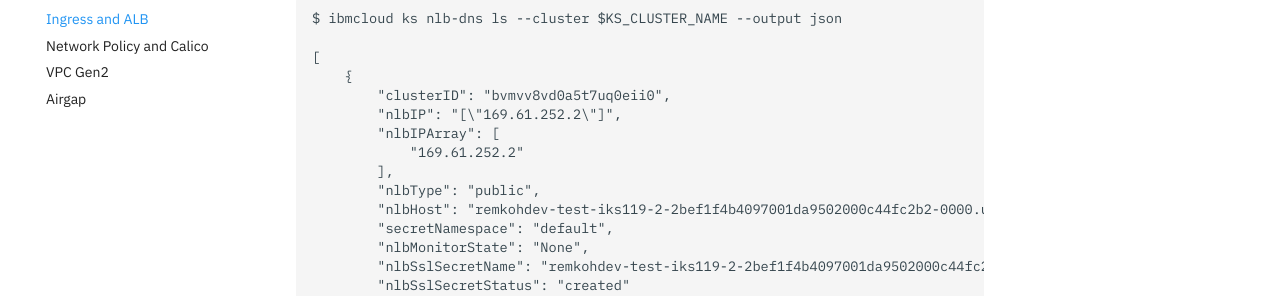
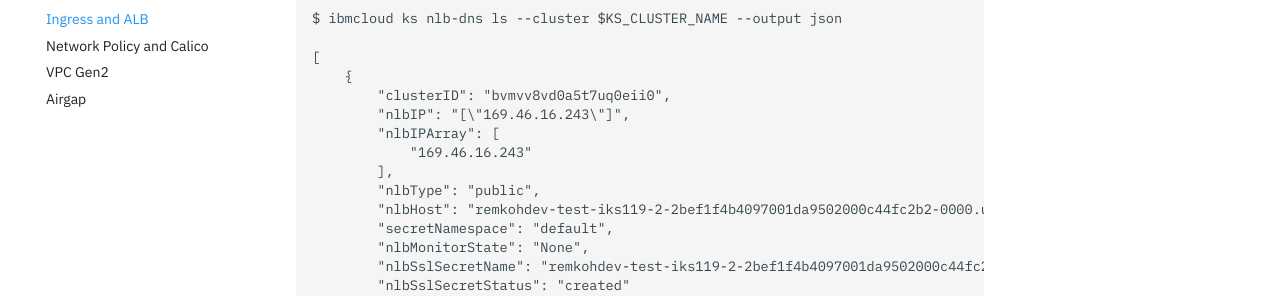
Before and after one commit to IBM/kubernetes-networking, an MkDocs documentation site: the page built from docs/ingress-alb.md, in a window 1280 px wide and 900 px high, scrolled down 3393 px. Shown: the part 251-547 px from the top of the window. Built offline with MkDocs 1.6.1 and Material for MkDocs 9.7.7, drawn with Linux system fonts in a browser that asks for light colours; comment, search, counter and statistics services are not loaded; some of the changed text lies outside the part shown.

Commit message:
Update ingress-alb.md

```diff
--- a/docs/ingress-alb.md
+++ b/docs/ingress-alb.md
@@ -173,9 +173,9 @@ $ ibmcloud ks nlb-dns ls --cluster $KS_CLUSTER_NAME --output json
 [
     {
         "clusterID": "bvmvv8vd0a5t7uq0eii0",
-        "nlbIP": "[\"169.61.252.2\"]",
+        "nlbIP": "[\"169.46.16.243\"]",
         "nlbIPArray": [
-            "169.61.252.2"
+            "169.46.16.243"
         ],
         "nlbType": "public",
         "nlbHost": "remkohdev-test-iks119-2-2bef1f4b4097001da9502000c44fc2b2-0000.us-south.containers.appdomain.cloud",
```
